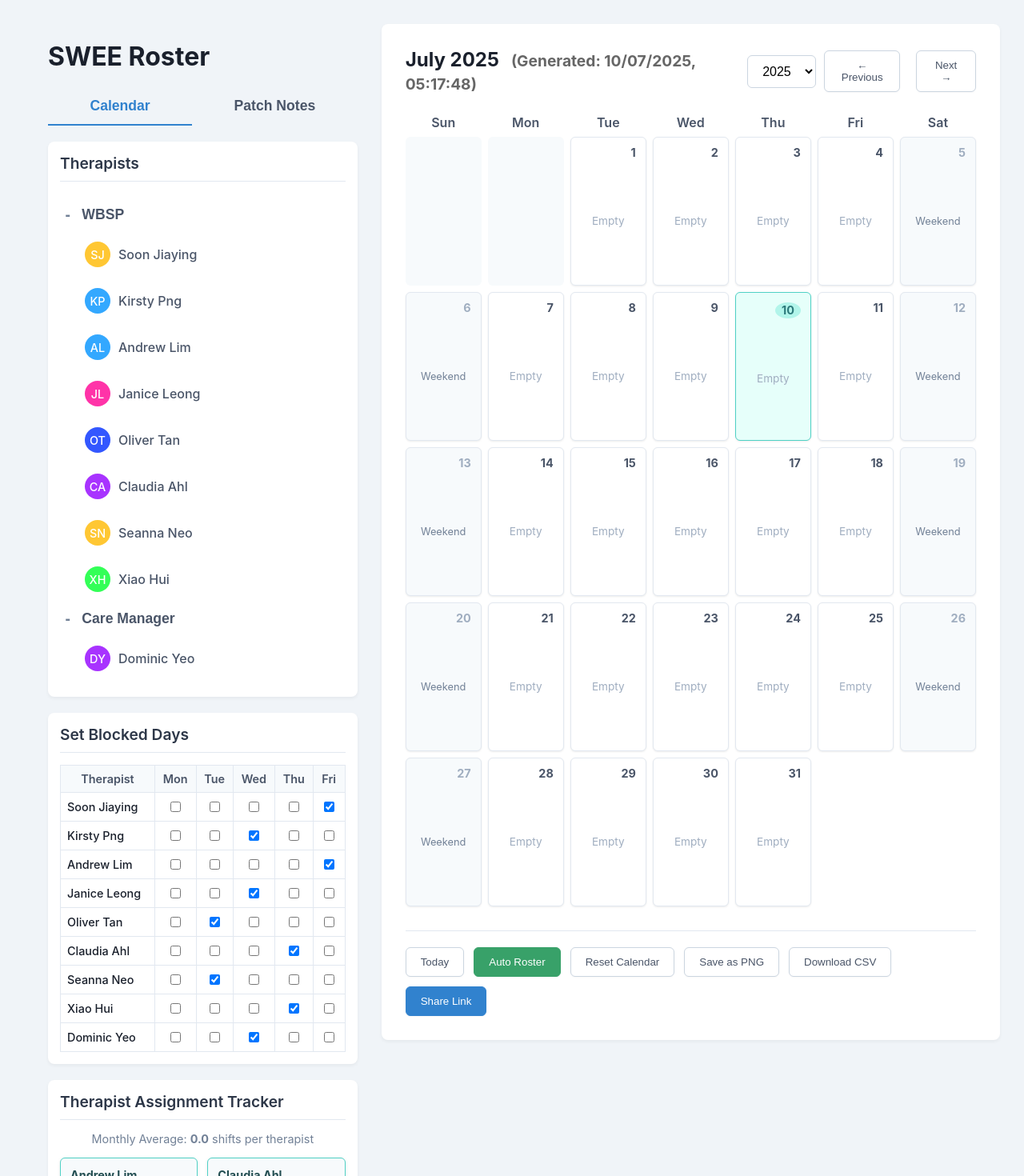
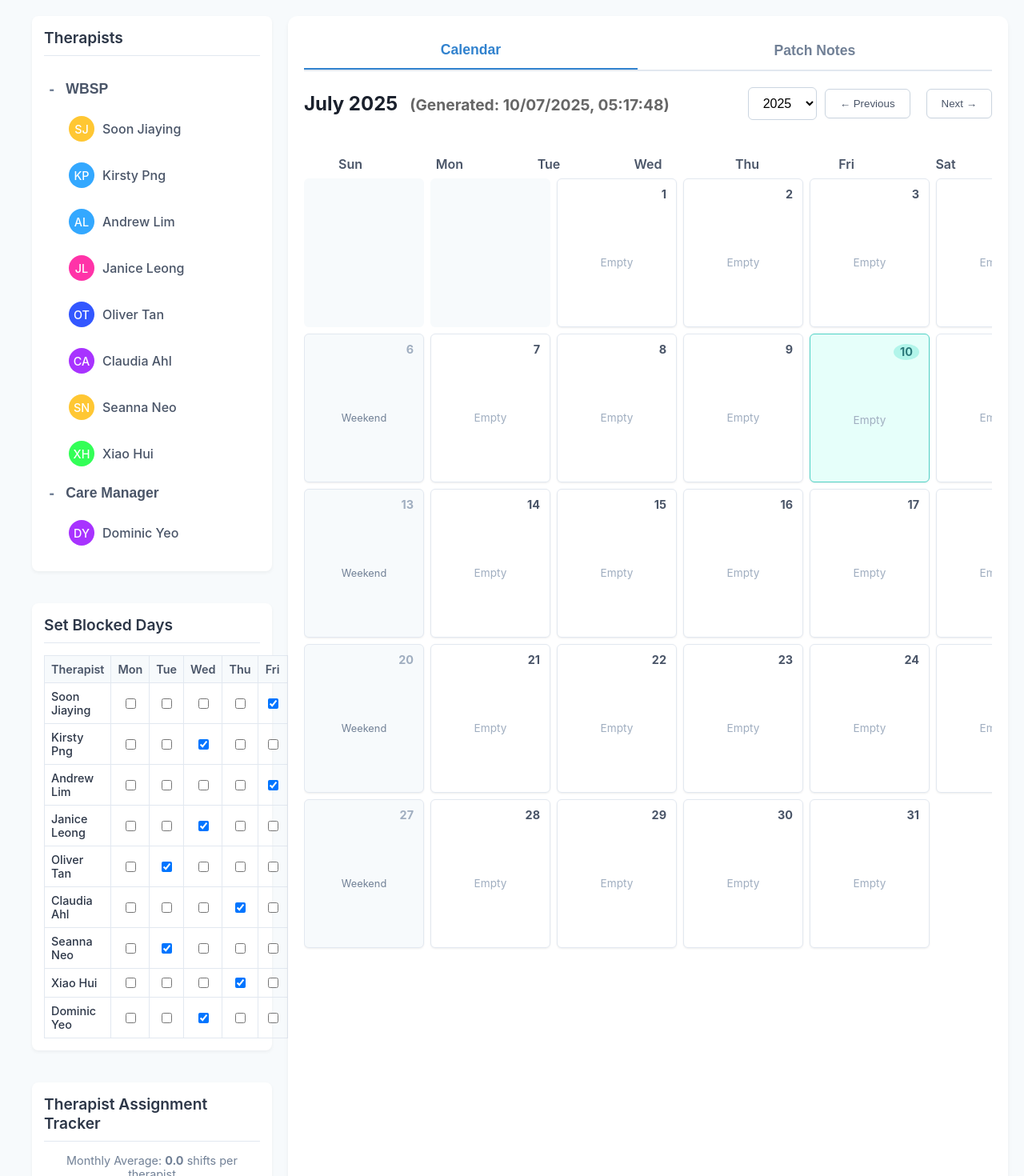
Before and after one commit to jxhnthan/hwb-crisis-rostering, a React (Create React App) app: page / in a window 1280 px wide. Shown: the top 1470 px of the page at 80% size. Built offline with nearby package versions, Linux system fonts and the light colour scheme.

Commit message:
Update App.js

```diff
--- a/src/App.js
+++ b/src/App.js
@@ -1,4 +1,4 @@
-import React, { useState, useEffect, useCallback, useMemo } from 'react';
+import React, { useState, useEffect, useCallback, useMemo, useRef } from 'react';
 import { useDrag, useDrop } from 'react-dnd';
 import { DndProvider } from 'react-dnd';
 import { HTML5Backend } from 'react-dnd-html5-backend';
@@ -316,6 +316,7 @@ const CalendarDay = React.memo(({ day, moveTherapist, removeTherapist, isToday,
         boxShadow: boxShadow, display: 'flex', flexDirection: 'column',
         gap: '10px', border: `1px solid ${borderColor}`,
         transition: 'background-color 0.2s ease-in-out, border-color 0.2s ease-in-out, box-shadow 0.2s ease-in-out',
+        overflowY: 'auto', // Added to handle overflow of therapist cards
       }}
     >
       <strong
@@ -408,7 +409,7 @@ const Calendar = React.memo(({ monthDays, moveTherapist, removeTherapist, todayD
       </div>
 
       <div style={{
-        display: 'grid', gridTemplateColumns: 'repeat(7, 1fr)', gap: '8px',
+        display: 'grid', gridTemplateColumns: 'repeat(7, minmax(150px, 1fr))', gap: '8px', // Changed to minmax for better responsiveness
       }}>
         {Array.from({ length: firstDayOfMonth }).map((_, index) => (
           <div key={`empty-${index}`} style={{
@@ -701,6 +702,8 @@ const App = () => {
   const [activeTab, setActiveTab] = useState('calendar');
   const [liveDateTime, setLiveDateTime] = useState('');
 
+  const calendarRef = useRef(null);
+
   const initialCollapsedRolesState = useMemo(() => (
     therapistGroups.reduce((acc, group) => {
       acc[group.role] = false;
@@ -818,142 +821,197 @@ const App = () => {
 
   const moveTherapist = useCallback((name, dayKey) => {
     setCalendarData((prevCalendarData) => {
-      const updatedCalendarData = { ...prevCalendarData };
-      const yearCalendar = [...updatedCalendarData[currentYear]];
-      const updatedMonth = yearCalendar[currentMonth].map((day) => {
-        if (day.dayKey === dayKey && !currentBlockedDays.includes(dayKey) && !day.therapists.includes(name)) {
-          const dateParts = day.dayKey.split('-');
-          const dateObj = new Date(parseInt(dateParts[0]), parseInt(dateParts[1]) - 1, parseInt(dateParts[2]));
-          const isWeekend = dateObj.getDay() === 0 || dateObj.getDay() === 6;
+      const updatedCalendarData = JSON.parse(JSON.stringify(prevCalendarData)); // Deep copy for immutability
+      const yearCalendar = updatedCalendarData[currentYear];
+      const monthIndex = yearCalendar.findIndex(month => month.some(day => day.dayKey === dayKey));
 
-          if (!isWeekend) {
-            return { ...day, therapists: [...day.therapists, name] };
+      if (monthIndex !== -1) {
+        const dayIndex = yearCalendar[monthIndex].findIndex(day => day.dayKey === dayKey);
+        if (dayIndex !== -1) {
+          const updatedTherapists = [...yearCalendar[monthIndex][dayIndex].therapists, name];
+          yearCalendar[monthIndex][dayIndex] = {
+            ...yearCalendar[monthIndex][dayIndex],
+            therapists: updatedTherapists,
+          };
         }
       }
-        return day;
-      });
-
-      yearCalendar[currentMonth] = updatedMonth;
-      updatedCalendarData[currentYear] = yearCalendar;
       return updatedCalendarData;
     });
-  }, [currentYear, currentMonth, currentBlockedDays]);
+  }, [currentYear]);
 
   const removeTherapist = useCallback((name, dayKey) => {
     setCalendarData((prevCalendarData) => {
-      const updatedCalendarData = { ...prevCalendarData };
-      const yearCalendar = [...updatedCalendarData[currentYear]];
-      const updatedMonth = yearCalendar[currentMonth].map((day) => {
-        if (day.dayKey === dayKey) {
-          return { ...day, therapists: day.therapists.filter((therapist) => therapist !== name) };
+      const updatedCalendarData = JSON.parse(JSON.stringify(prevCalendarData)); // Deep copy for immutability
+      const yearCalendar = updatedCalendarData[currentYear];
+      const monthIndex = yearCalendar.findIndex(month => month.some(day => day.dayKey === dayKey));
+
+      if (monthIndex !== -1) {
+        const dayIndex = yearCalendar[monthIndex].findIndex(day => day.dayKey === dayKey);
+        if (dayIndex !== -1) {
+          const updatedTherapists = yearCalendar[monthIndex][dayIndex].therapists.filter(t => t !== name);
+          yearCalendar[monthIndex][dayIndex] = {
+            ...yearCalendar[monthIndex][dayIndex],
+            therapists: updatedTherapists,
+          };
         }
-        return day;
-      });
-      yearCalendar[currentMonth] = updatedMonth;
-      updatedCalendarData[currentYear] = yearCalendar;
+      }
       return updatedCalendarData;
     });
-  }, [currentYear, currentMonth]);
-
-  const resetCalendar = useCallback(() => {
-    setCalendarData({
-      2025: getCalendarForYear(2025),
-      2026: getCalendarForYear(2026),
-    });
-    setWorkingFromHome({
-      "Dominic Yeo": { Monday: false, Tuesday: false, Wednesday: true, Thursday: false, Friday: false },
-      "Kirsty Png": { Monday: false, Tuesday: false, Wednesday: true, Thursday: false, Friday: false },
-      "Soon Jiaying": { Monday: false, Tuesday: false, Wednesday: false, Thursday: false, Friday: true },
-      "Andrew Lim": { Monday: false, Tuesday: false, Wednesday: false, Thursday: false, Friday: true },
-      "Janice Leong": { Monday: false, Tuesday: false, Wednesday: true, Thursday: false, Friday: false },
-      "Oliver Tan": { Monday: false, Tuesday: true, Wednesday: false, Thursday: false, Friday: false },
-      "Claudia Ahl": { Monday: false, Tuesday: false, Wednesday: false, Thursday: true, Friday: false },
-      "Seanna Neo": { Monday: false, Tuesday: true, Wednesday: false, Thursday: false, Friday: false },
-      "Xiao Hui": { Monday: false, Tuesday: false, Wednesday: false, Thursday: true, Friday: false },
-    });
-    setAutoRosterTriggered(false);
-    toast.info("Calendar and WFH settings have been reset!", { position: "top-center", autoClose: 2000 });
-  }, []);
+  }, [currentYear]);
 
   const changeMonth = useCallback((direction) => {
-    setCurrentMonth(prevMonth => {
-      let newMonth = prevMonth;
-      if (direction === 'next') {
-        newMonth = (prevMonth + 1) % 12;
-      } else if (direction === 'prev') {
-        newMonth = (prevMonth - 1 + 12) % 12;
+    let newMonth = currentMonth;
+    let newYear = currentYear;
+
+    if (direction === 'prev') {
+      newMonth--;
+      if (newMonth < 0) {
+        newMonth = 11;
+        newYear--;
       }
-      setTodayDate(null); // Clear today's highlight when changing month manually
-      return newMonth;
-    });
-  }, []);
-
-  const toggleCollapse = useCallback((role) => {
-    setCollapsedRoles(prev => ({
-      ...prev,
-      [role]: !prev[role],
-    }));
-  }, []);
-
-  const autoRoster = useCallback(() => {
-    setCalendarData((prevCalendarData) => {
-      const updatedCalendarData = { ...prevCalendarData };
-      const updatedMonth = [...updatedCalendarData[currentYear][currentMonth]];
-
-      const availableTherapists = [...therapists].filter((therapist) => {
-        const hasWFH = Object.values(workingFromHome[therapist] || {}).some(isWfh => isWfh);
-        const hasAssignedShifts = updatedMonth.some(day => day.therapists.includes(therapist));
-        return hasWFH || !hasAssignedShifts;
-      });
-
-      const dayIndices = Array.from({ length: updatedMonth.length }, (_, i) => i);
-      dayIndices.sort(() => Math.random() - 0.5);
-
-      const therapistQueue = [...therapists];
-
-      for (const dayIndex of dayIndices) {
-        const day = updatedMonth[dayIndex];
-        const isWeekend = day.date.getDay() === 0 || day.date.getDay() === 6;
-        const isBlocked = currentBlockedDays.includes(day.dayKey);
-        const dayOfWeek = day.date.toLocaleString('en-US', { weekday: 'long' });
-
-        if (!day.therapists.length && !isBlocked && !isWeekend) {
-          const therapist = therapistQueue.shift();
-          if (therapist) {
-            day.therapists.push(therapist);
-            therapistQueue.push(therapist);
-          }
+    } else if (direction === 'next') {
+      newMonth++;
+      if (newMonth > 11) {
+        newMonth = 0;
+        newYear++;
       }
     }
 
-      updatedCalendarData[currentYear][currentMonth] = updatedMonth;
-      return updatedCalendarData;
+    if (newYear < 2025 || newYear > 2026) {
+      toast.error("Roster data is only available for 2025 and 2026.", { position: "top-right", autoClose: 3000 });
+      return;
+    }
+
+    setCurrentMonth(newMonth);
+    setCurrentYear(newYear);
+  }, [currentMonth, currentYear]);
+
+  const resetCalendar = useCallback(() => {
+    if (window.confirm("Are you sure you want to reset the calendar for the selected year and month? This cannot be undone.")) {
+      setCalendarData(prevCalendarData => {
+        const newCalendarData = { ...prevCalendarData };
+        newCalendarData[currentYear] = getCalendarForYear(currentYear);
+        return newCalendarData;
       });
-    setAutoRosterTriggered(true);
-  }, [currentYear, currentMonth, currentBlockedDays, workingFromHome]);
+      toast.success("Calendar reset successfully!", { position: "top-center" });
+    }
+  }, [currentYear]);
+
+  const autoRoster = useCallback(() => {
+    const yearCalendar = [...calendarData[currentYear]];
+    const monthData = yearCalendar[currentMonth];
+    const newMonthData = [...monthData];
+
+    // Reset current month's assignments
+    newMonthData.forEach(day => {
+      day.therapists = [];
+    });
+
+    const dailyTherapistCount = 1;
+    const workingTherapists = therapists;
+
+    let therapistIndex = 0;
+
+    for (let i = 0; i < newMonthData.length; i++) {
+      const day = newMonthData[i];
+      const date = day.date;
+      const dayOfWeek = date.toLocaleString('en-US', { weekday: 'long' });
+
+      const isHoliday = currentBlockedDays.includes(day.dayKey);
+      const isWeekend = date.getDay() === 0 || date.getDay() === 6;
+
+      if (!isHoliday && !isWeekend) {
+        const assignedForDay = [];
+        let assignedCount = 0;
+
+        // Try to fill the required slots
+        while (assignedCount < dailyTherapistCount && assignedForDay.length < workingTherapists.length) {
+          const therapist = workingTherapists[therapistIndex];
+          const isWfh = workingFromHome[therapist]?.[dayOfWeek] || false;
+
+          if (!isWfh) {
+            assignedForDay.push(therapist);
+            assignedCount++;
+          }
+
+          therapistIndex = (therapistIndex + 1) % workingTherapists.length;
+        }
+
+        // Shuffle therapists on this day to avoid static order
+        day.therapists = assignedForDay.sort(() => Math.random() - 0.5);
+      }
+    }
+
+    // Create a new, updated calendar object to trigger re-render
+    setCalendarData(prevCalendarData => {
+      const newCalendarData = {
+        ...prevCalendarData,
+        [currentYear]: prevCalendarData[currentYear].map((month, idx) => {
+          if (idx === currentMonth) {
+            return newMonthData;
+          }
+          return month;
+        }),
+      };
+      return newCalendarData;
+    });
+
+    setAutoRosterTriggered(true); // Set state to indicate auto-roster was run
+    toast.success("Auto roster has been generated!", { position: "top-center", autoClose: 3000 });
+  }, [calendarData, currentYear, currentMonth, currentBlockedDays, workingFromHome]);
+
+  useEffect(() => {
+    if (autoRosterTriggered) {
+      // Re-trigger memoized values when auto roster is done
+      // This is a workaround to force re-evaluation of assignmentCounts
+      // A better solution would be to use a single state object
+      // But this is the quickest fix with the existing structure
+      setCalendarData(prev => ({ ...prev }));
+      setAutoRosterTriggered(false);
+    }
+  }, [autoRosterTriggered, setCalendarData]);
 
   const saveAsPNG = useCallback(() => {
-    const calendarElement = document.getElementById("calendar-container");
-
-    html2canvas(calendarElement, {
-      backgroundColor: "#F0F4F8",
+    if (calendarRef.current) {
+      html2canvas(calendarRef.current, {
         useCORS: true,
         scale: 2,
-    }).then((canvas) => {
-      const imgData = canvas.toDataURL("image/png");
-      const link = document.createElement("a");
-      const monthName = new Date(currentYear, currentMonth, 1).toLocaleString("default", { month: "long" });
-      link.href = imgData;
-      link.download = `Therapist_Roster_${monthName}_${currentYear}.png`;
+        windowWidth: calendarRef.current.scrollWidth,
+        windowHeight: calendarRef.current.scrollHeight,
+      }).then(canvas => {
+        const link = document.createElement('a');
+        link.href = canvas.toDataURL('image/png');
+        link.download = `therapist-roster-${currentYear}-${currentMonth + 1}.png`;
         document.body.appendChild(link);
         link.click();
         document.body.removeChild(link);
-      toast.success("Roster saved as PNG!", { position: "top-center", autoClose: 2000 });
-    }).catch((error) => {
-      console.error("Error generating PNG:", error);
-      toast.error("Failed to save PNG. Please try again.", { position: "top-center", autoClose: 3000 });
+        toast.success("Calendar saved as PNG!", { position: "top-center" });
       });
+    }
   }, [currentYear, currentMonth]);
+
+  const downloadCsv = useCallback(() => {
+    const monthData = calendarData[currentYear][currentMonth];
+    let csvContent = "Date,Day,Therapists\n";
+
+    monthData.forEach(day => {
+      const dateString = day.date.toLocaleDateString();
+      const dayName = day.date.toLocaleDateString('en-US', { weekday: 'long' });
+      const assignedTherapists = day.therapists.join(';');
+      csvContent += `"${dateString}","${dayName}","${assignedTherapists}"\n`;
+    });
+
+    const blob = new Blob([csvContent], { type: 'text/csv;charset=utf-8;' });
+    const link = document.createElement('a');
+    const url = URL.createObjectURL(blob);
+    link.setAttribute('href', url);
+    link.setAttribute('download', `roster-${currentYear}-${currentMonth + 1}.csv`);
+    link.style.visibility = 'hidden';
+    document.body.appendChild(link);
+    link.click();
+    document.body.removeChild(link);
+    toast.success("CSV file downloaded successfully!", { position: "top-center" });
+  }, [calendarData, currentYear, currentMonth]);
 
   const generateShareLink = useCallback(() => {
     const dataToCompress = {
@@ -961,79 +1019,67 @@ const App = () => {
       workingFromHome,
     };
     const compressedData = compressData(dataToCompress);
-    const baseUrl = window.location.origin + window.location.pathname;
-    const shareUrl = `${baseUrl}?data=${compressedData}`;
-
-    navigator.clipboard.writeText(shareUrl)
+    const url = `${window.location.origin}${window.location.pathname}?data=${compressedData}`;
+    navigator.clipboard.writeText(url)
       .then(() => {
-        toast.success("Shareable link copied to clipboard!", { position: "top-center", autoClose: 3000 });
+        toast.success("Shareable link copied to clipboard!", { position: "top-center" });
       })
-      .catch((error) => {
-        console.error("Failed to copy link:", error);
-        toast.error("Failed to copy link. Please copy it manually.", { position: "top-center", autoClose: 3000 });
+      .catch(err => {
+        console.error("Failed to copy URL: ", err);
+        toast.error("Failed to copy link. Please try again.", { position: "top-center" });
       });
   }, [calendarData, workingFromHome]);
 
-  // --- NEW: Function to download CSV with shift summary ---
-  const downloadCsv = useCallback(() => {
-    const currentMonthData = calendarData[currentYear][currentMonth];
-    const monthName = new Date(currentYear, currentMonth, 1).toLocaleString("default", { month: "long" });
-    const year = currentYear;
-
-    // Create an object to count shifts for each therapist
-    const shiftCounts = {};
-    therapists.forEach(therapist => {
-      shiftCounts[therapist] = 0;
-    });
-
-    // Iterate through the days of the current month and count assignments
-    currentMonthData.forEach(day => {
-      day.therapists.forEach(therapist => {
-        if (shiftCounts.hasOwnProperty(therapist)) {
-          shiftCounts[therapist]++;
-        }
-      });
-    });
-
-    // Create the CSV content string
-    let csvContent = "Therapist,Shifts Assigned\n";
-
-    // Add a row for each therapist with their total shift count
-    therapists.forEach(therapist => {
-      csvContent += `"${therapist}",${shiftCounts[therapist]}\n`;
-    });
-
-    // Create a Blob and URL for the CSV data and trigger the download
-    const blob = new Blob([csvContent], { type: 'text/csv;charset=utf-8;' });
-    const url = URL.createObjectURL(blob);
-    const link = document.createElement("a");
-    link.setAttribute("href", url);
-    link.setAttribute("download", `Therapist_Shift_Summary_${monthName}_${year}.csv`);
-    document.body.appendChild(link);
-    link.click();
-    document.body.removeChild(link);
-    toast.success("Shift summary CSV downloaded!", { position: "top-center", autoClose: 2000 });
-  }, [calendarData, currentYear, currentMonth]);
-  // --- END OF NEW FUNCTION ---
+  const toggleCollapse = useCallback((role) => {
+    setCollapsedRoles(prev => ({
+      ...prev,
+      [role]: !prev[role]
+    }));
+  }, []);
 
   return (
     <DndProvider backend={HTML5Backend}>
       <div style={{
-        fontFamily: "'Inter', sans-serif", backgroundColor: '#F0F4F8', minHeight: '100vh',
-        padding: '30px', color: '#1A202C',
-        display: 'flex', gap: '30px',
+        backgroundColor: '#F7FAFC', minHeight: '100vh', padding: '20px',
+        fontFamily: "'Inter', sans-serif", color: '#2D3748',
+        display: 'flex', gap: '20px',
       }}>
         <ToastContainer />
-
-        {/* Left Sidebar */}
-        <div style={{ flex: '1', minWidth: '300px' }}>
-          <h1 style={{ fontSize: '2rem', marginBottom: '20px', fontWeight: 'bold' }}>SWEE Roster</h1>
-          <div style={{ display: 'flex', marginBottom: '20px' }}>
+        <div style={{
+          width: '300px', flexShrink: 0,
+          display: 'flex', flexDirection: 'column', gap: '20px',
+        }}>
+          <TherapistList
+            therapistGroups={therapistGroups}
+            collapsedRoles={collapsedRoles}
+            toggleCollapse={toggleCollapse}
+          />
+          <WFHTable
+            therapists={therapists}
+            workingFromHome={workingFromHome}
+            setWorkingFromHome={setWorkingFromHome}
+          />
+          <AssignmentTracker
+            therapists={therapists}
+            assignmentCounts={assignmentCounts}
+            averageShiftsPerTherapist={averageShiftsPerTherapist}
+            workingFromHome={workingFromHome}
+          />
+        </div>
+        <div style={{
+          flex: 1, minWidth: 0,
+          display: 'flex', flexDirection: 'column',
+          backgroundColor: '#FFFFFF', padding: '20px', borderRadius: '12px',
+          boxShadow: '0 4px 6px rgba(0,0,0,0.05)',
+        }}>
+          <div style={{
+            display: 'flex', borderBottom: '2px solid #E2E8F0', marginBottom: '20px',
+          }}>
             <button
               style={{
                 ...tabButtonStyle,
-                borderBottom: activeTab === 'calendar' ? '2px solid #3182CE' : '2px solid transparent',
-                color: activeTab === 'calendar' ? '#3182CE' : '#4A5568',
+                borderBottom: activeTab === 'calendar' ? '2px solid #3182CE' : 'none',
+                color: activeTab === 'calendar' ? '#3182CE' : '#718096',
               }}
               onClick={() => setActiveTab('calendar')}
             >
@@ -1042,28 +1088,16 @@ const App = () => {
             <button
               style={{
                 ...tabButtonStyle,
-                borderBottom: activeTab === 'patch-notes' ? '2px solid #3182CE' : '2px solid transparent',
-                color: activeTab === 'patch-notes' ? '#3182CE' : '#4A5568',
+                borderBottom: activeTab === 'patchNotes' ? '2px solid #3182CE' : 'none',
+                color: activeTab === 'patchNotes' ? '#3182CE' : '#718096',
               }}
-              onClick={() => setActiveTab('patch-notes')}
+              onClick={() => setActiveTab('patchNotes')}
             >
               Patch Notes
             </button>
           </div>
-          {activeTab === 'calendar' ? (
+          {activeTab === 'calendar' && (
             <>
-              <TherapistList therapistGroups={therapistGroups} collapsedRoles={collapsedRoles} toggleCollapse={toggleCollapse} />
-              <WFHTable therapists={therapists} workingFromHome={workingFromHome} setWorkingFromHome={setWorkingFromHome} />
-              <AssignmentTracker therapists={therapists} assignmentCounts={assignmentCounts} averageShiftsPerTherapist={averageShiftsPerTherapist} workingFromHome={workingFromHome} />
-            </>
-          ) : (
-            <PatchNotesSection patchNotes={patchNotes} />
-          )}
-        </div>
-
-        {/* Right Calendar Section */}
-        <div style={{ flex: '2', minWidth: '700px', maxWidth: '1200px' }}>
-          <div id="calendar-container" style={{ ...cardStyle, padding: '30px' }}>
               <CalendarControls
                 currentYear={currentYear}
                 currentMonth={currentMonth}
@@ -1071,6 +1105,7 @@ const App = () => {
                 setCurrentYear={setCurrentYear}
                 changeMonth={changeMonth}
               />
+              <div ref={calendarRef} style={{ flex: 1, overflowY: 'auto' }}>
                 <Calendar
                   monthDays={calendarData[currentYear][currentMonth]}
                   moveTherapist={moveTherapist}
@@ -1078,6 +1113,7 @@ const App = () => {
                   todayDate={todayDate}
                   blockedDaysForYear={currentBlockedDays}
                 />
+              </div>
               <ActionButtons
                 goToToday={goToToday}
                 autoRoster={autoRoster}
@@ -1086,7 +1122,13 @@ const App = () => {
                 downloadCsv={downloadCsv}
                 generateShareLink={generateShareLink}
               />
+            </>
+          )}
+          {activeTab === 'patchNotes' && (
+            <div style={{ flex: 1, overflowY: 'auto' }}>
+              <PatchNotesSection patchNotes={patchNotes} />
             </div>
+          )}
         </div>
       </div>
     </DndProvider>
```
Lines whose indentation alone changed are shown as unchanged.
